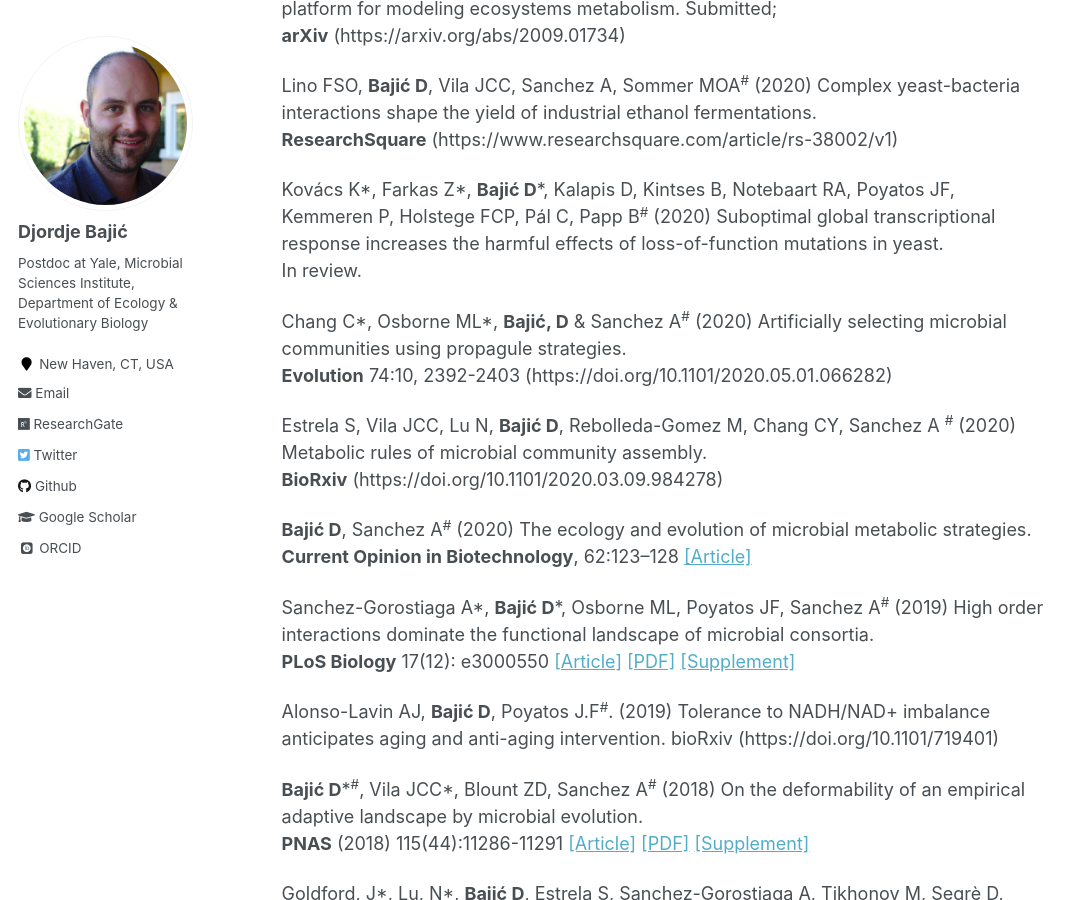
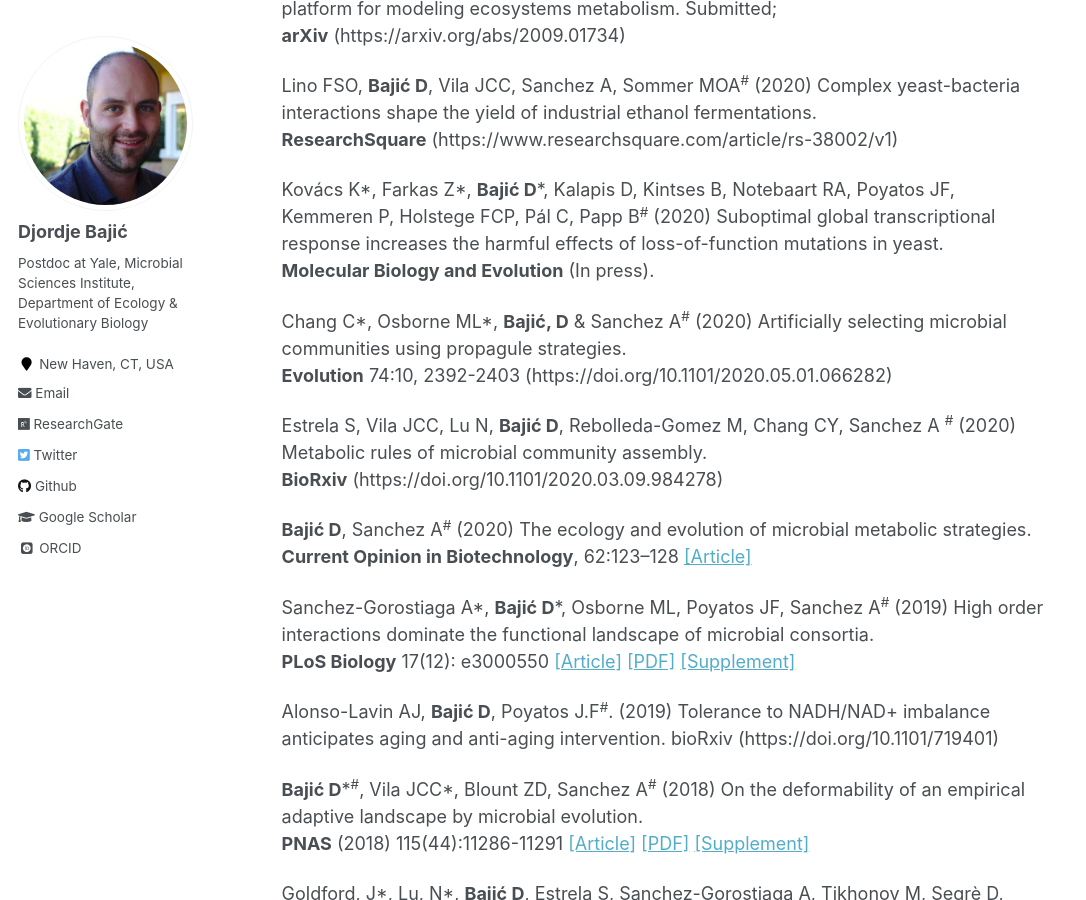
Before and after one commit to djbajic/djbajic.github.io, a Jekyll site: the page built from _publications/publications.md, in a window 1280 px wide and 900 px high, scrolled down 301 px. Shown: the whole window, without its empty margins (0-1086 px from the left). Built offline with Jekyll 4.4.1, drawn with Linux system fonts in a browser that asks for light colours; some web fonts are replaced.

Commit message:
updated pubs

```diff
--- a/_publications/publications.md
+++ b/_publications/publications.md
@@ -9,7 +9,7 @@ Dukovski I\*, **Bajić D**\*, Chacón JM\*, Quintin M\*, Vila JCC, Sulheim S, Pa
 
 Lino FSO, **Bajić D**, Vila JCC, Sanchez A, Sommer MOA<sup>\#</sup> (2020) Complex yeast-bacteria interactions shape the yield of industrial ethanol fermentations. <br/> **ResearchSquare** (https://www.researchsquare.com/article/rs-38002/v1)
 
-Kovács K\*, Farkas Z\*, **Bajić D**\*, Kalapis D, Kintses B, Notebaart RA, Poyatos JF, Kemmeren P, Holstege FCP, Pál C, Papp B<sup>\#</sup> (2020) Suboptimal global transcriptional response increases the harmful effects of loss-of-function mutations in yeast. <br/> In review.
+Kovács K\*, Farkas Z\*, **Bajić D**\*, Kalapis D, Kintses B, Notebaart RA, Poyatos JF, Kemmeren P, Holstege FCP, Pál C, Papp B<sup>\#</sup> (2020) Suboptimal global transcriptional response increases the harmful effects of loss-of-function mutations in yeast. <br/> **Molecular Biology and Evolution** (In press).
 
 Chang C\*, Osborne ML\*, **Bajić, D** & Sanchez A<sup>\#</sup> (2020) Artificially selecting microbial communities using propagule strategies. <br/> **Evolution** 74:10, 2392-2403  (https://doi.org/10.1101/2020.05.01.066282)
 
```
Also changed, not shown: 1 other file.
